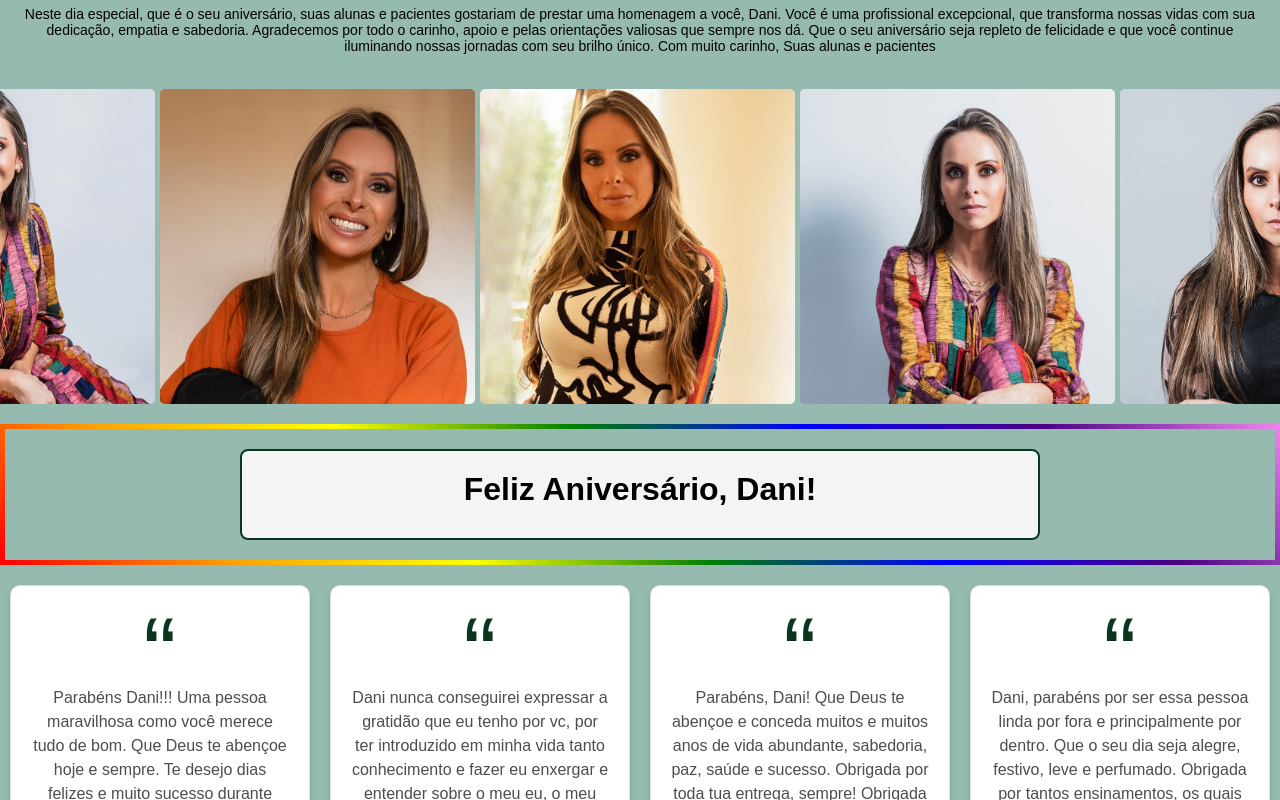
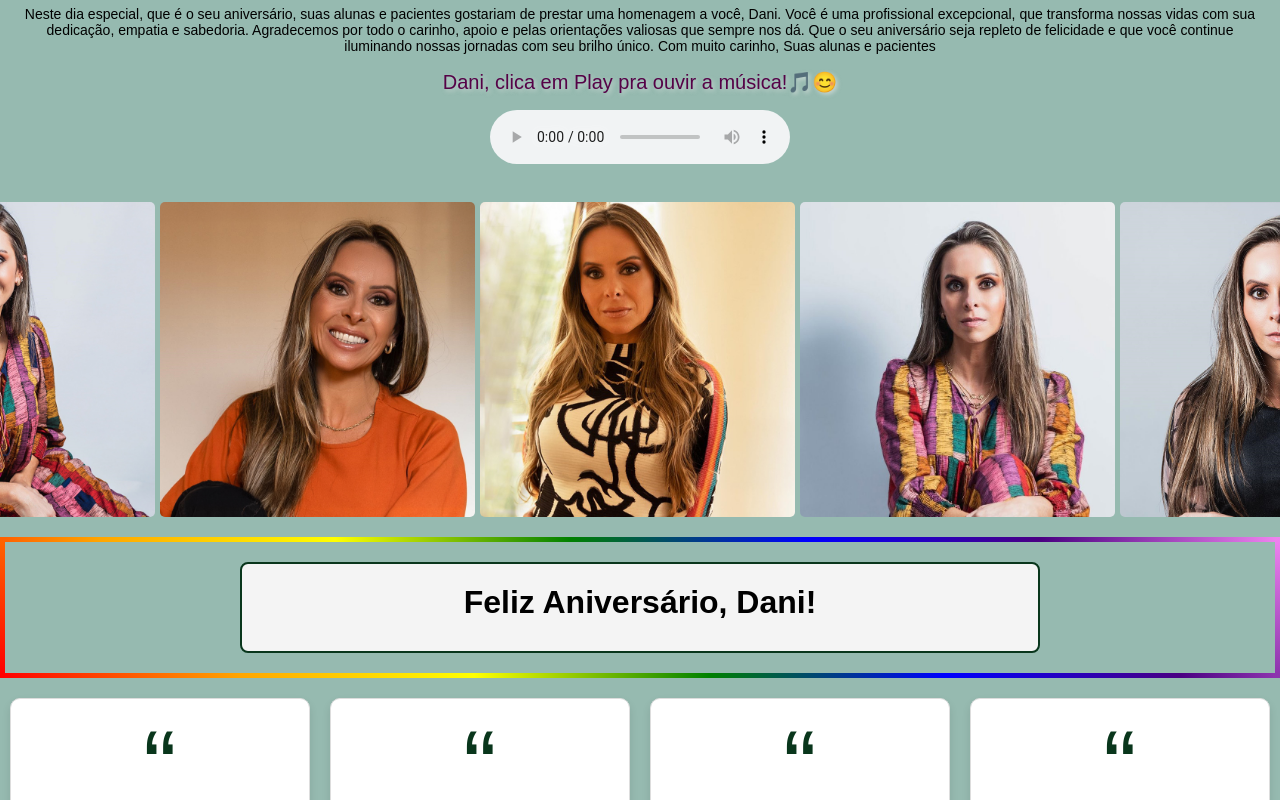
Before and after one commit to ludeweese/wdd331r2025, a plain HTML site: page Dani/dani.html in a window 1280 px wide. Shown: the part 300-1100 px from the top of the page. Drawn offline with Linux system fonts and the light colour scheme.

Commit message:
added song

```diff
--- a/Dani/dani.html
+++ b/Dani/dani.html
@@ -20,6 +20,7 @@
 
 
   <!-- Banner Video -->
+
   <section class="banner-video">
     <video class="video-background" autoplay muted loop>
       <source src="../Dani/images/praia.mp4" type="video/mp4">
@@ -41,6 +42,16 @@
         Com muito carinho,
         Suas alunas e pacientes
     </p>
+    <br>
+
+    <p class="music">Dani, clica em Play pra ouvir a música!🎵😊</p>
+
+
+    <br>
+    <audio controls>
+      <source src="./images/Día de Enero.mp3" type="audio/mpeg">
+      Your browser does not support the audio element.
+    </audio>
 
 
 
--- a/Dani/style.css
+++ b/Dani/style.css
@@ -47,6 +47,11 @@
       display: block;
       margin: 10px 0;
     }
+  }
+  .music {
+    color: rgb(85, 2, 71) !important;
+    font-size: 20px !important;
+    text-shadow: 2px 2px 4px rgba(247, 242, 242, 0.5); /* Adds a soft shadow */
   }
 
 
```
Also changed, not shown: 1 other file.
